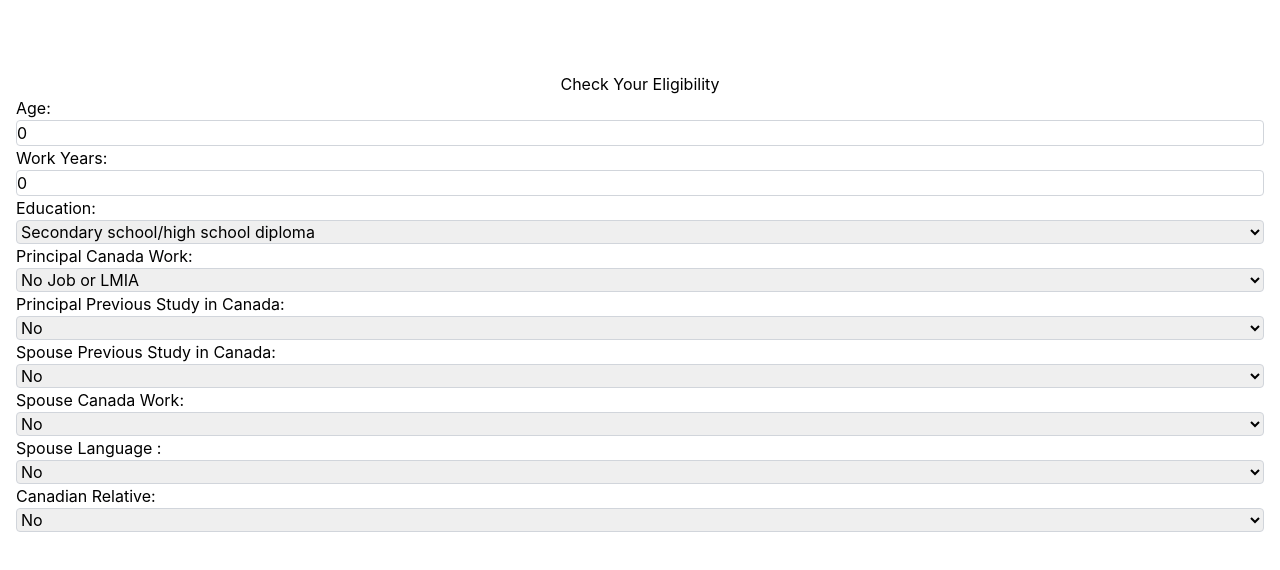
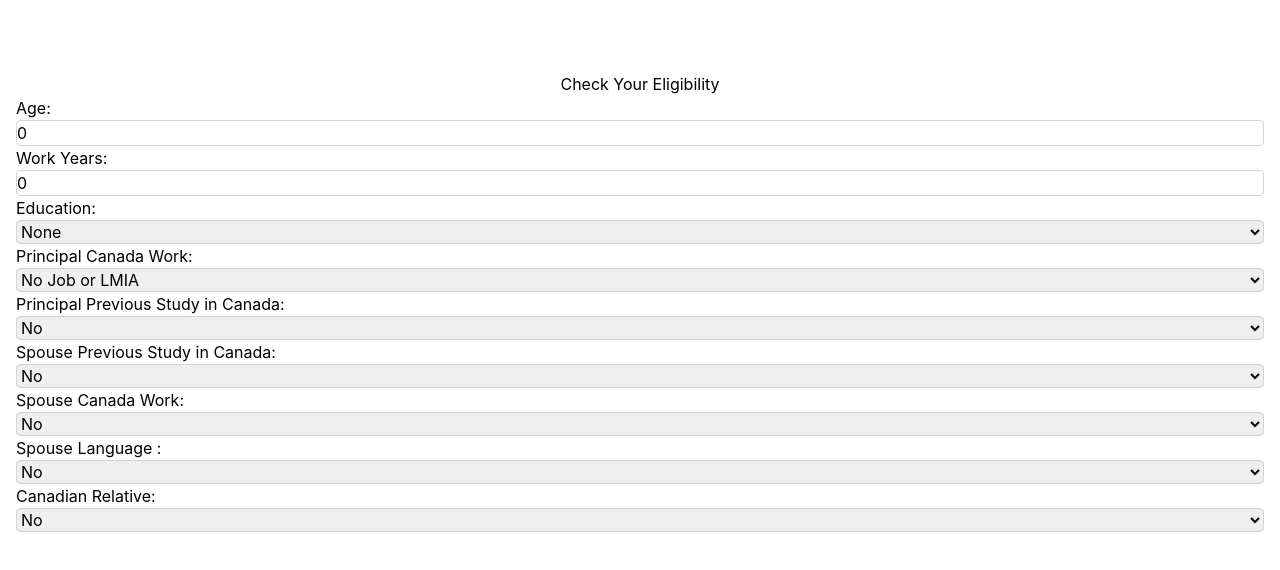
Before and after one commit to blackventures/epress-entry-calculator, a React (Create React App) app: page / in a window 1280 px wide. Shown: the top 570 px of the page. Built offline with nearby package versions, Linux system fonts and the light colour scheme; the HTML template or start-up script is replaced by a standard one; what tw-elements would draw is missing.

Commit message:
Update Calculator.tsx

```diff
--- a/src/components/Calculator.tsx
+++ b/src/components/Calculator.tsx
@@ -2,6 +2,7 @@ import React, { useState } from 'react';
 
 type PrincipalCanadaWork = "Working in Canada" | "LMIA Job Offer" | "No Job or LMIA";
 type Education =
+    "None"|
     "Secondary school/high school diploma" |
     "One-year post-secondary degree" |
     "Two-year post-secondary degree" |
@@ -91,7 +92,7 @@ function getAdaptabilityPoints(
 const Calculator: React.FC = () => {
   const [age, setAge] = useState<number>(0);
   const [workYears, setWorkYears] = useState<number>(0);
-  const [education, setEducation] = useState<Education>("Secondary school/high school diploma")
+  const [education, setEducation] = useState<Education>("None")
   const [principalCanadaWork, setPrincipalCanadaWork] = useState<PrincipalCanadaWork>("No Job or LMIA");
   const [principalPreviousStudy, setPrincipalPreviousStudy] = useState<YesNo>("No");
   const [spousePreviousStudy, setSpousePreviousStudy] = useState<YesNo>("No");
@@ -133,6 +134,7 @@ const Calculator: React.FC = () => {
       <label className="block mb-4">
         Education:
         <select value={education} onChange={(e) => setEducation(e.target.value as Education)} className="ml-2 p-1 border border-gray-300 rounded w-full">
+          <option value="None">None</option>
           <option value="Secondary school/high school diploma">Secondary school/high school diploma</option>
           <option value="One-year post-secondary degree">One-year post-secondary degree</option>
           <option value="Two-year post-secondary degree">Two-year post-secondary degree</option>
```
